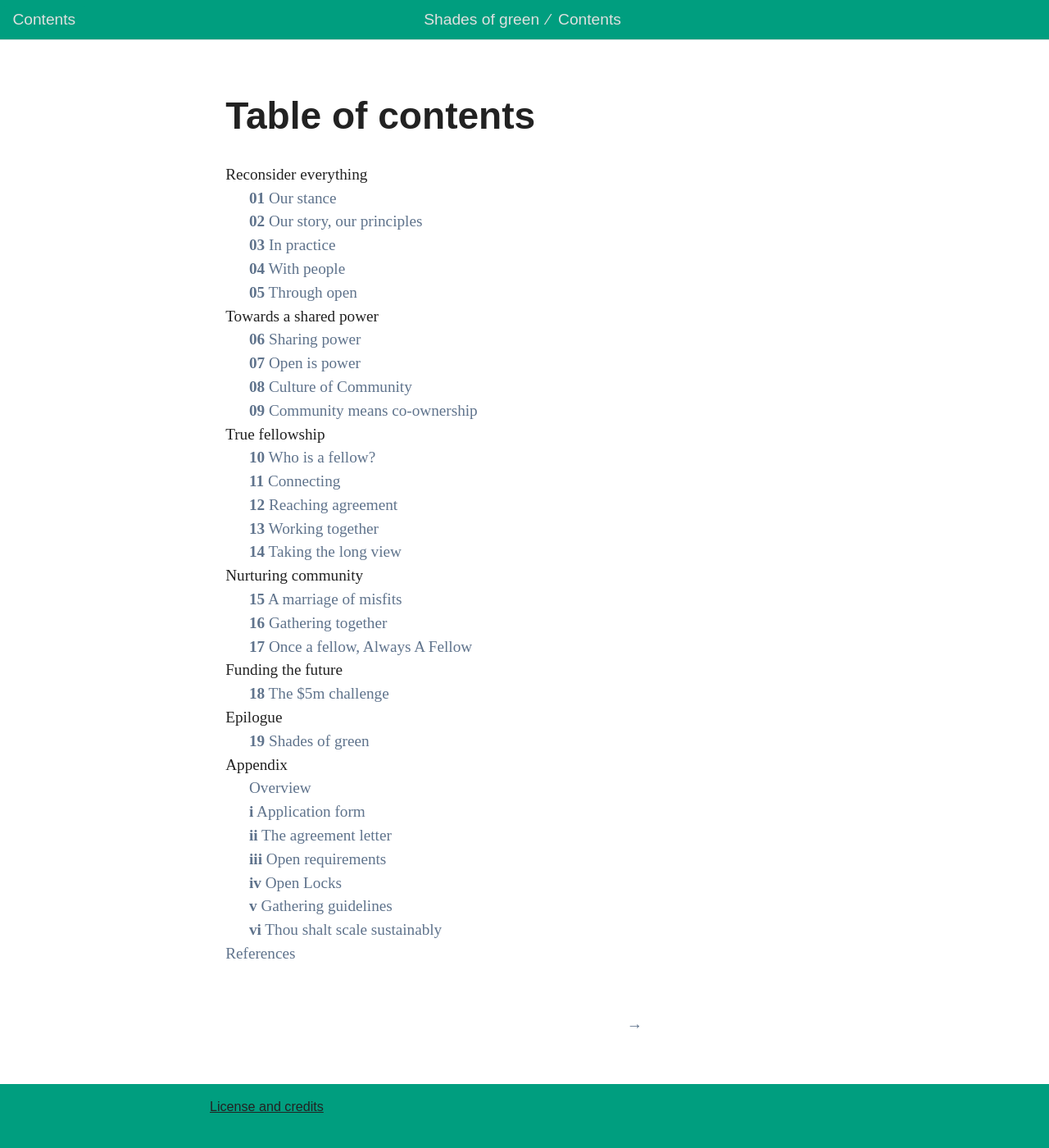
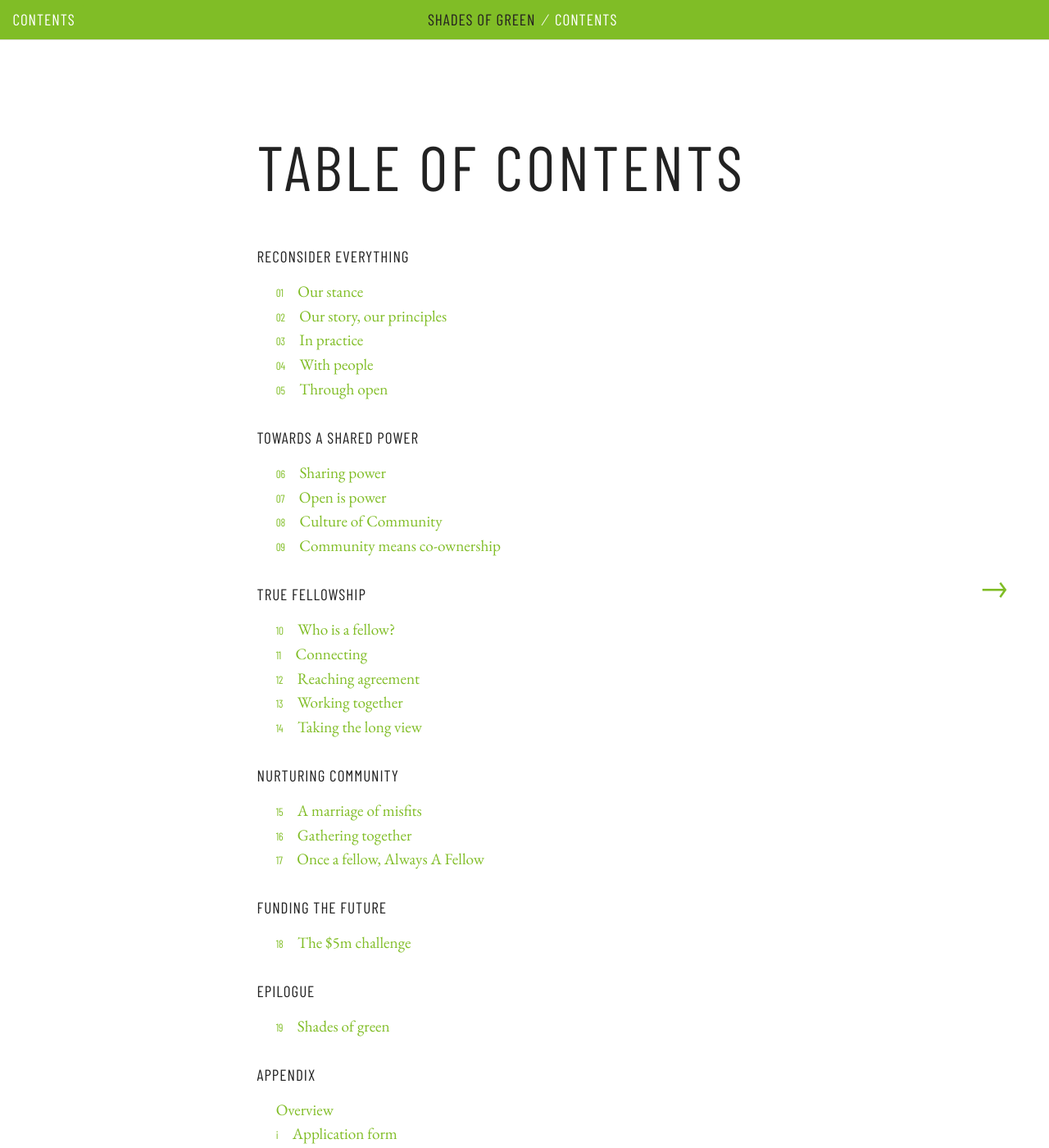
Before and after one commit to ShuttleworthFoundation/shuttleworth-foundation-shades-of-green, a Jekyll site: the page built from book/text/0-3-contents.md, in a window 1280 px wide and 1400 px high. Shown: the whole window at 82% size. Built offline with Jekyll 4.4.1, drawn with Linux system fonts in a browser that asks for light colours; some web fonts are replaced.

Commit message:
Add all web styles

```diff
--- /dev/null
+++ b/_sass/custom/_colours.scss
@@ -0,0 +1,28 @@
+// Colours
+
+$true-black: #231f20; // cmyk(0%, 0%, 0%, 100%)
+$rich-black: #000119; // cmyk(96%, 70%, 46%, 86%)
+$black: $true-black;
+$black-10: #e1e0dc; // cmyk(4%, 3%, 6%, 7%)
+$black-30: #c6cacb; // cmyk(22%, 15%, 16%, 0%)
+$black-50: #abb1b3; // cmyk(34%, 24%, 25%, 0%)
+$black-70: #393c3f; // cmyk(66%, 57%, 52%, 55%)
+$black-80: #2b2d30; // cmyk(69%, 61%, 56%, 66%)
+
+$green: #80bd26; // cmyk(32%, 0%, 80%, 26%)
+
+// CYMK values for print output
+@if $output-format == "print-pdf" {
+
+    $true-black: cmyk(0%, 0%, 0%, 100%); // #231f20
+    $rich-black: cmyk(96%, 70%, 46%, 86%); // #000119
+    $black: $true-black;
+    $black-10: cmyk(0%, 0%, 0%, 10%);
+    $black-30: cmyk(0%, 0%, 0%, 30%);
+    $black-50: cmyk(0%, 0%, 0%, 50%);
+    $black-70: cmyk(0%, 0%, 0%, 70%);
+    $black-80: cmyk(0%, 0%, 0%, 80%);
+
+    $green: cmyk(32%, 0%, 80%, 26%); // #d2232a
+
+}
--- /dev/null
+++ b/_sass/custom/_images.scss
@@ -0,0 +1,51 @@
+// Feature images
+
+.feature-image {
+    line-height: 0.7; // avoid white space between image and caption
+    margin-left: 50%;
+    transform: translateX(-50%);
+    width: 100vw;
+    .feature-image-body {
+        position: relative;
+        .feature-images {
+            img {
+                width: 100%;
+            }
+        }
+        .feature-image-description {
+            display: none;
+        }
+        .feature-image-text {
+            background-color: $black;
+            color: white;
+            line-height: $line-height-default;
+            padding: $line-height-default / 2;
+            .feature-image-caption {
+                font-size: 1.2em;
+                letter-spacing: 0.01em;
+                margin-bottom: $line-height-default / 2;
+                // 'Float' opening quote mark to left
+                text-indent: -0.4em;
+                margin-left: 0.4em;
+                .feature-image-reference {
+                    display: none;
+                }
+            }
+            .feature-image-source {
+                font-family: $font-text-secondary;
+                font-style: normal;
+                font-weight: 300;
+                margin-left: 0.4em; // align with caption text
+                text-transform: uppercase;
+                letter-spacing: 0.05em;
+            }
+            @media only screen and (min-width: $break-width-small) {
+                background-color: rgba(0, 0, 0, 0.3);
+                position: absolute;
+                right: $line-height-default;
+                top: $line-height-default;
+                width: 50%;
+            }
+        }
+    }
+}
--- /dev/null
+++ b/_sass/custom/_masthead.scss
@@ -0,0 +1,31 @@
+// Masthead
+
+.masthead {
+    li {
+        text-transform: uppercase;
+        letter-spacing: 0.05em;
+        &.masthead-book-title {
+            a {
+                color: $black;
+            }
+        }
+        &.masthead-breadcrumb {
+            strong:first-child {
+                font-size: 0.7em;
+                font-weight: 300;
+            }
+            // Hide all but the first three masthead breadcrumbs
+            display: none;
+            &:nth-of-type(1),
+            &:nth-of-type(2),
+            &:nth-of-type(3) {
+                display: inline-block;
+            }
+            // Hide slash after last breadcrumb
+            &:nth-of-type(3)::after {
+                content: normal;
+            }
+        }
+
+    }
+}
--- /dev/null
+++ b/_sass/custom/_navigation.scss
@@ -0,0 +1,37 @@
+// Navigation
+
+.nav-button {
+    text-transform: uppercase;
+    letter-spacing: 0.05em;
+}
+
+#nav {
+    .search {
+        input::placeholder {
+            text-transform: uppercase;
+            letter-spacing: 0.05em;
+        }
+    }
+    .nav-title {
+        text-transform: uppercase;
+        letter-spacing: 0.05em;
+    }
+    li {
+        text-transform: uppercase;
+        letter-spacing: 0.05em;
+        line-height: $line-height-default;
+        margin-bottom: $line-height-default / 4;
+        a {
+            strong {
+                &:first-child {
+                    font-size: 0.7em;
+                    font-weight: inherit;
+                }
+            }
+        }
+    }
+    // Menu close button
+    [data-nav-close] {
+        font-size: 2em;
+    }
+}
--- /dev/null
+++ b/_sass/custom/_pagination.scss
@@ -0,0 +1,24 @@
+// Pagination
+
+.pagination {
+    display: flex;
+    justify-content: space-between;
+    max-width: $max-width-default;
+    padding: 0;
+    .pagination-marker {
+        font-size: 2em;
+    }
+    @media only screen and (min-width: $break-width-large) {
+        .pagination-previous,
+        .pagination-next {
+            position: fixed;
+            top: 50%;
+        }
+        .pagination-previous {
+            left: $line-height-default;
+        }
+        .pagination-next {
+            right: $line-height-default;
+        }
+    }
+}
--- /dev/null
+++ b/_sass/custom/_search.scss
@@ -0,0 +1,6 @@
+// Search
+
+.search-results-summary {
+    background-color: $color-background;
+    border: $rule-thickness solid $color-notification-low-background;
+}
--- /dev/null
+++ b/_sass/custom/_toc.scss
@@ -0,0 +1,27 @@
+// Contents
+
+.contents-page #content {
+    .toc-list {
+        li.toc-entry-title {
+            font-family: $font-text-secondary;
+            letter-spacing: 0.05em;
+            margin-bottom: $line-height-default;
+            text-transform: uppercase;
+            strong:first-child {
+                font-family: $font-text-secondary;
+                font-size: 0.7em;
+                font-weight: 300;
+                margin-right: 1em;
+            }
+            ol.toc-list {
+                margin-top: $line-height-default / 2;
+                li.toc-entry-title {
+                    font-family: $font-text-main;
+                    letter-spacing: 0;
+                    margin-bottom: 0;
+                    text-transform: none;
+                }
+            }
+        }
+    }
+}
--- /dev/null
+++ b/_sass/custom/_typography.scss
@@ -0,0 +1,55 @@
+// Typography
+
+@mixin heading-1() {
+    font-size: 4em;
+    font-weight: 300;
+    letter-spacing: 0.05em;
+    text-transform: uppercase;
+}
+
+@mixin heading-2() {
+    font-weight: 700;
+    letter-spacing: 0.05em;
+    text-transform: uppercase;
+    strong:first-child {
+        display: block;
+        font-size: 0.5em;
+        font-weight: 300;
+        // Move chapter number to left on larger screens
+        @media only screen and (min-width: $break-width-large) {
+            display: table-cell;
+            padding-right: 1em;
+            transform: translateX(-100%);
+        }
+    }
+}
+
+@mixin heading-3() {
+    font-family: $font-text-main;
+    font-style: italic;
+    font-weight: normal;
+    margin: $line-height-default 0 ($line-height-default / 2) 0;
+}
+
+h1 {
+    @include heading-1();
+}
+
+h2 {
+    @include heading-2();
+}
+
+h3 {
+    @include heading-3();
+}
+
+blockquote {
+    em.source {
+        display: inline;
+        font-style: normal;
+        margin: 0;
+        &::before {
+            content: "\202f\2014\202f"; // narrow no-break space, em dash, narrow no-break space
+        }
+    }
+}
--- /dev/null
+++ b/_sass/custom/_wrappers.scss
@@ -0,0 +1,5 @@
+// Wrappers
+
+#content {
+    min-height: 40vh; // keep enough vertical space for pagination arrows
+}
--- a/_sass/partials/_web-footer.scss
+++ b/_sass/partials/_web-footer.scss
@@ -11,7 +11,6 @@ $web-footer: true !default;
 		font-family: $font-text-secondary;
 		border-top: $rule-thickness solid $footer-border-color;
 		margin: ($line-height-default * 2) 0 0 0;
-		padding: $line-height-default / 2;
 		width: 100%; // Prevents floating when preceding elements float or flex
 		box-sizing: border-box; // prevents max-width from causing effective left padding
 	}
@@ -19,6 +18,7 @@ $web-footer: true !default;
 		clear: both;
 		max-width: $max-width-default;
 		margin: auto;
+		padding: $line-height-default 1em; // 1em to align with padding on #content
 	}
 	#footer p,
 	#footer ol,
--- a/_sass/web.scss
+++ b/_sass/web.scss
@@ -24,17 +24,17 @@ $output-format: "web" !default;
 $edition-suffix: null !default;
 
 // Max width of main body area
-$max-width-default: 40em !default;
+$max-width-default: 36em !default;
 
 // We name font variables for two categories:
 // - 'text' fonts are used for body text and some page features;
 // - 'display' fonts are used for headings and similar short-string features.
 // For each category, we set a main font and a secondary font, allowing up to four fonts.
 // Finally, we set a fifth, monospace font for elements like computer code.
-$font-text-main: "Crimson", serif !default;
-$font-text-secondary: "Source Sans Pro", sans-serif !default;
-$font-display-main: "Source Sans Pro", sans-serif !default;
-$font-display-secondary: "Crimson", serif !default;
+$font-text-main: "EB Garamond", serif !default;
+$font-text-secondary: "Barlow Condensed", "Open Sans", "HelveticaNeue", "Helvetica Neue", Helvetica, Arial, sans-serif !default;
+$font-display-main: "Barlow Condensed", "Open Sans", "HelveticaNeue", "Helvetica Neue", Helvetica, Arial, sans-serif !default;
+$font-display-secondary: "EB Garamond", serif !default;
 $font-code: "Ubuntu Mono", monospace !default;
 
 // Set font size and line-height in ems or px.
@@ -49,7 +49,7 @@ $font-size-bigger: 2 !default; // How many times bigger than font-size-default f
 // Do you want space between paragraphs, rather than a text-indent? true or false
 $spaced-paras: true !default;
 // If not spacing paras, how large is the first-line indent on paragraphs?
-$paragraph-indent: $line-height-default !default;
+$paragraph-indent: $font-size-default !default;
 
 // Rounded corners
 $button-border-radius: 0.1em !default; // Roundness of button corners
@@ -59,20 +59,21 @@ $box-border-radius: 0.5em !default; // Roundness of box corners
 $rule-thickness: 1px !default;
 
 // Colours
+@import "custom/colours";
 $color-text-main: #222222 !default;
 $color-text-secondary: #222222 !default;
 $color-background: white !default;
 $color-light: #e0e0e0 !default;
 $color-mid: #9c9c9c !default;
-$color-accent: #009E7F !default;
-$color-links: #5f738c !default;
+$color-accent: $green !default;
+$color-links: $green !default;
 $color-buttons: $color-accent !default;
 $color-buttons-hover: darken( $color-buttons, 20% ) !default;
 $color-highlight: #ffd54d !default;
 $color-notification-low-text: $color-light !default;
 $color-notification-medium-text: $color-light !default;
 $color-notification-high-text: $color-light !default;
-$color-notification-low-background: #009E7F !default;
+$color-notification-low-background: lighten($green, 30%) !default;
 $color-notification-medium-background: #ffe388 !default;
 $color-notification-high-background: #ff7c4d !default;
 
@@ -113,7 +114,7 @@ $footer-background-color: $color-accent !default;
 $footer-border-color: $color-accent !default;
 
 // Website masthead
-$masthead-text-color: $color-light !default;
+$masthead-text-color: $color-background !default;
 $masthead-background-color: $color-accent !default;
 $masthead-border-color: $color-light !default;
 $masthead-breadcrumb-divider: "\2044" !default; // 2044 is a fraction slash
@@ -129,7 +130,7 @@ $nav-bar-width: 15em !default;
 $nav-bar-fixed: true !default; // fixed is not fully supported on many mobile browsers
 $nav-bar-back-button-hide: true !default;
 $nav-bar-title-color: $color-text-secondary !default;
-$nav-bar-label-color: $color-light !default;
+$nav-bar-label-color: $color-background !default;
 $nav-bar-label-background-color: $masthead-background-color !default;
 $nav-bar-label-border-color: transparent !default;
 $nav-bar-border-color: $color-light !default;
@@ -233,7 +234,7 @@ $web-reset-sequences: true !default; // This should stay last in the @import lis
 // Import font files (@font-face) for fonts you specify
 // ----------------------------------------------------
 
-// Import fonts from book-specific CSS.
+@import url('https://fonts.googleapis.com/css?family=Barlow+Condensed:300,300i,400,400i|EB+Garamond:400,400i,700,700i&display=swap');
 
 // ---------------------
 // Theme modules
@@ -306,5 +307,15 @@ $web-reset-sequences: true !default; // This should stay last in the @import lis
 @import "partials/web-annotator";
 @import "partials/web-language-select";
 
+// Custom styles
+@import "custom/wrappers";
+@import "custom/typography";
+@import "custom/navigation";
+@import "custom/masthead";
+@import "custom/pagination";
+@import "custom/toc";
+@import "custom/images";
+@import "custom/search";
+
 // Logic (if this then that)
 @import "partials/web-reset-sequences"; // This should stay last in the @import list
```
